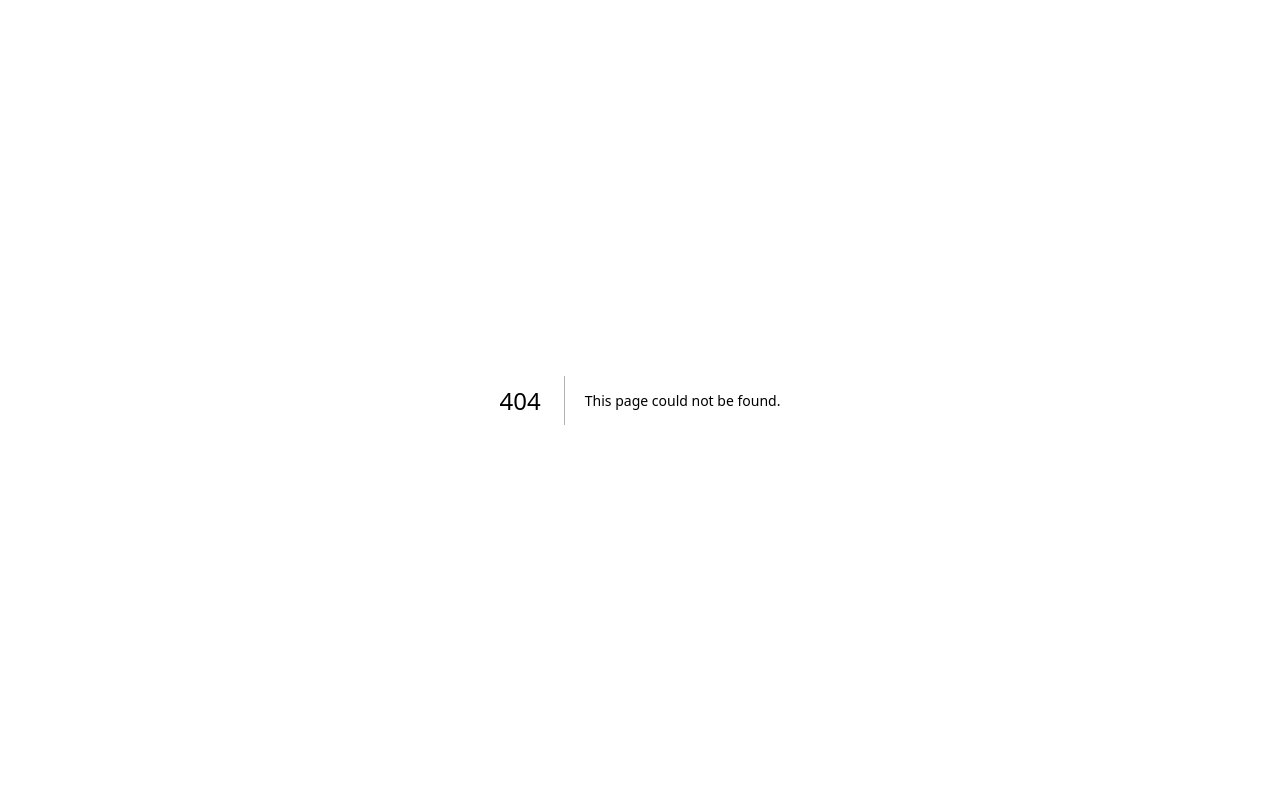
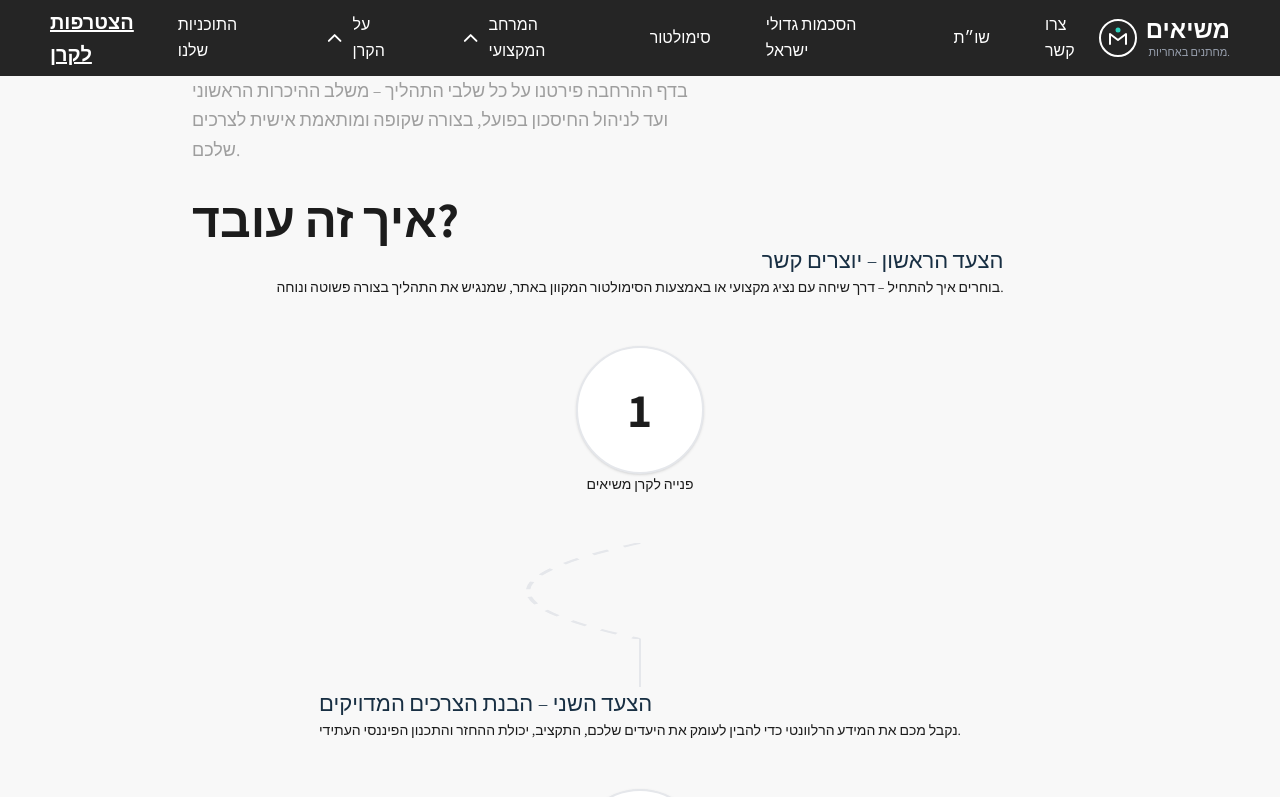
Before and after one commit to cea2025/websitemasiim, a Next.js app: page /en/how-it-works in a window 1280 px wide. Before the commit this address had no page. Shown: the top 797 px of the page. Built offline with nearby package versions, Linux system fonts and the light colour scheme.

Commit message:
Add How It Works page with 8-step process from Figma

```diff
--- /dev/null
+++ b/src/app/[locale]/how-it-works/page.tsx
@@ -0,0 +1,21 @@
+import { setRequestLocale } from 'next-intl/server';
+import HowItWorksHero from '@/components/how-it-works/HowItWorksHero';
+import ProcessSteps from '@/components/how-it-works/ProcessSteps';
+import HowItWorksCTA from '@/components/how-it-works/HowItWorksCTA';
+
+export default async function HowItWorksPage({
+  params,
+}: {
+  params: Promise<{ locale: string }>;
+}) {
+  const { locale } = await params;
+  setRequestLocale(locale);
+
+  return (
+    <>
+      <HowItWorksHero />
+      <ProcessSteps />
+      <HowItWorksCTA />
+    </>
+  );
+}
--- /dev/null
+++ b/src/components/how-it-works/HowItWorksCTA.tsx
@@ -0,0 +1,25 @@
+'use client';
+
+import { ChevronLeft } from 'lucide-react';
+
+export default function HowItWorksCTA() {
+  return (
+    <section className="bg-white py-16 md:py-24">
+      <div className="container">
+        <div className="text-center max-w-2xl mx-auto">
+          <h2 className="text-2xl md:text-3xl lg:text-4xl font-bold text-[var(--dark-main)] mb-6">
+            העתיד שלכם מתחיל היום
+          </h2>
+          <p className="text-[var(--gray-text)] text-base md:text-lg mb-8 leading-relaxed">
+            בין אם אתם רק מתחילים לחסוך או רוצים למקסם את החיסכון הקיים, קרן משיאים כאן בשבילכם.
+            הצטרפו עוד היום והבטיחו את עתיד המשפחה שלכם עם פתרון חכם, יציב ומותאם אישית.
+          </p>
+          <button className="bg-[#2dd4bf] hover:bg-[#14b8a6] text-[var(--dark-main)] font-semibold py-4 px-8 rounded-lg transition-colors flex items-center gap-2 mx-auto">
+            הצטרפו עכשיו
+            <ChevronLeft className="w-5 h-5" />
+          </button>
+        </div>
+      </div>
+    </section>
+  );
+}
--- /dev/null
+++ b/src/components/how-it-works/HowItWorksHero.tsx
@@ -0,0 +1,24 @@
+'use client';
+
+export default function HowItWorksHero() {
+  return (
+    <section className="bg-[#f8f8f8] py-16 md:py-24">
+      <div className="container">
+        <div className="max-w-4xl mx-auto">
+          <div className="flex flex-col md:flex-row items-start md:items-center justify-between gap-8">
+            {/* Description */}
+            <p className="text-[var(--gray-text)] text-base md:text-lg leading-relaxed max-w-lg order-2 md:order-1">
+              בדף ההרחבה פירטנו על כל שלבי התהליך – משלב ההיכרות הראשוני ועד לניהול החיסכון בפועל,
+              בצורה שקופה ומותאמת אישית לצרכים שלכם.
+            </p>
+
+            {/* Title */}
+            <h1 className="text-3xl md:text-4xl lg:text-5xl font-bold text-[var(--dark-main)] order-1 md:order-2">
+              איך זה עובד?
+            </h1>
+          </div>
+        </div>
+      </div>
+    </section>
+  );
+}
--- /dev/null
+++ b/src/components/how-it-works/ProcessSteps.tsx
@@ -0,0 +1,125 @@
+'use client';
+
+const steps = [
+  {
+    number: 1,
+    title: 'פנייה לקרן משיאים',
+    subtitle: 'הצעד הראשון – יוצרים קשר',
+    description: 'בוחרים איך להתחיל – דרך שיחה עם נציג מקצועי או באמצעות הסימולטור המקוון באתר, שמנגיש את התהליך בצורה פשוטה ונוחה.',
+  },
+  {
+    number: 2,
+    title: 'היכרות עם המשפחה',
+    subtitle: 'הצעד השני – הבנת הצרכים המדויקים',
+    description: 'נקבל מכם את המידע הרלוונטי כדי להבין לעומק את היעדים שלכם, התקציב, יכולת ההחזר והתכנון הפיננסי העתידי.',
+  },
+  {
+    number: 3,
+    title: 'התאמת תוכנית אישית',
+    subtitle: 'הצעד השלישי – מציאת התוכנית שמתאימה בדיוק לכם',
+    description: 'על בסיס המידע שסיפקתם, נציג בפניכם תוכנית חיסכון שמותאמת באופן אישי ליעדים ולצרכים שלכם.',
+  },
+  {
+    number: 4,
+    title: 'הבהרת התנאים',
+    subtitle: 'הצעד הרביעי – כל הפרטים, בשקיפות מלאה',
+    description: 'נפרט את תנאי התוכנית, כולל מועדי ההפקדות, מועדי התשלומים והרווחים הצפויים, כדי שתהיו בביטחון מלא לאורך כל הדרך.',
+  },
+  {
+    number: 5,
+    title: 'חתימה על המסמכים',
+    subtitle: 'הצעד החמישי – מסדירים את כל הפרטים',
+    description: 'חותמים על המסמכים הרשמיים כדי להתחיל בתהליך, תוך ליווי מקצועי שמוודא שאתם מבינים כל פרט.',
+  },
+  {
+    number: 6,
+    title: 'העברת הכספים לקרן',
+    subtitle: 'הצעד השישי – התחלת החיסכון',
+    description: 'הכספים שלכם מתחילים לעבור לקרן משיאים ומקבלים ניהול מקצועי ומבוקר.',
+  },
+  {
+    number: 7,
+    title: 'איזון בין גמ"ח לשוק ההון',
+    subtitle: 'הצעד השביעי – חלוקת הכספים להשקעה',
+    description: 'הכספים מתחלקים – חלקם מופקדים בתוכנית הגמ"ח, והחלק השני מושקע בשוק ההון דרך מיטב דש, ליצירת איזון בין יציבות לתשואה.',
+  },
+  {
+    number: 8,
+    title: 'מגיעים ליום השמחה מוכנים ורגועים',
+    subtitle: 'הצעד האחרון – הכסף עובד בשבילכם, עד יום השמחה ולאחריה',
+    description: 'החיסכון שלכם צומח לאורך השנים בזכות השקעות בשוק ההון ותמיכה מהגמ"ח. סמוך למועד השמחה, תקבלו הלוואה מהגמ"ח שתשלים את הסכום הדרוש לאחר חישוב הרווחים שהצטברו משוק ההון. לאחר החתונה, תוכלו להמשיך לנהל את התוכנית ולהחזיר את ההלוואה בפריסה נוחה ומותאמת אישית.',
+  },
+];
+
+export default function ProcessSteps() {
+  return (
+    <section className="bg-[#f8f8f8] py-8 md:py-16">
+      <div className="container">
+        <div className="max-w-4xl mx-auto">
+          {steps.map((step, index) => (
+            <div key={step.number} className="relative">
+              {/* Step Card */}
+              <div className={`flex flex-col md:flex-row items-center gap-6 md:gap-12 ${
+                index % 2 === 0 ? 'md:flex-row' : 'md:flex-row-reverse'
+              }`}>
+                {/* Content */}
+                <div className={`flex-1 ${index % 2 === 0 ? 'md:text-right' : 'md:text-left'}`}>
+                  <h3 className="text-lg md:text-xl font-bold text-[var(--dark-main)] mb-2">
+                    {step.subtitle}
+                  </h3>
+                  <p className="text-[var(--gray-text)] text-sm md:text-base leading-relaxed">
+                    {step.description}
+                  </p>
+                </div>
+
+                {/* Number Circle */}
+                <div className="flex flex-col items-center">
+                  <div className="w-24 h-24 md:w-32 md:h-32 rounded-full bg-white border-2 border-[#e5e7eb] flex items-center justify-center shadow-sm">
+                    <span className="text-4xl md:text-5xl font-bold text-[var(--dark-main)]">
+                      {step.number}
+                    </span>
+                  </div>
+                  <p className="text-center text-sm md:text-base font-semibold text-[var(--dark-main)] mt-4 max-w-[200px]">
+                    {step.title}
+                  </p>
+                </div>
+
+                {/* Empty space for alternating layout */}
+                <div className="flex-1 hidden md:block" />
+              </div>
+
+              {/* Connecting Line */}
+              {index < steps.length - 1 && (
+                <div className="hidden md:block relative h-24 my-4">
+                  <svg
+                    className="absolute w-full h-full"
+                    viewBox="0 0 400 100"
+                    preserveAspectRatio="none"
+                  >
+                    <path
+                      d={index % 2 === 0
+                        ? "M 200 0 Q 100 50 200 100"
+                        : "M 200 0 Q 300 50 200 100"
+                      }
+                      stroke="#e5e7eb"
+                      strokeWidth="2"
+                      fill="none"
+                      strokeDasharray="8,8"
+                    />
+                  </svg>
+                </div>
+              )}
+
+              {/* Mobile Connecting Line */}
+              {index < steps.length - 1 && (
+                <div className="md:hidden flex justify-center my-6">
+                  <div className="w-0.5 h-12 bg-[#e5e7eb]" style={{ backgroundImage: 'repeating-linear-gradient(to bottom, #e5e7eb 0, #e5e7eb 8px, transparent 8px, transparent 16px)' }} />
+                </div>
+              )}
+            </div>
+          ))}
+        </div>
+      </div>
+    </section>
+  );
+}
```
